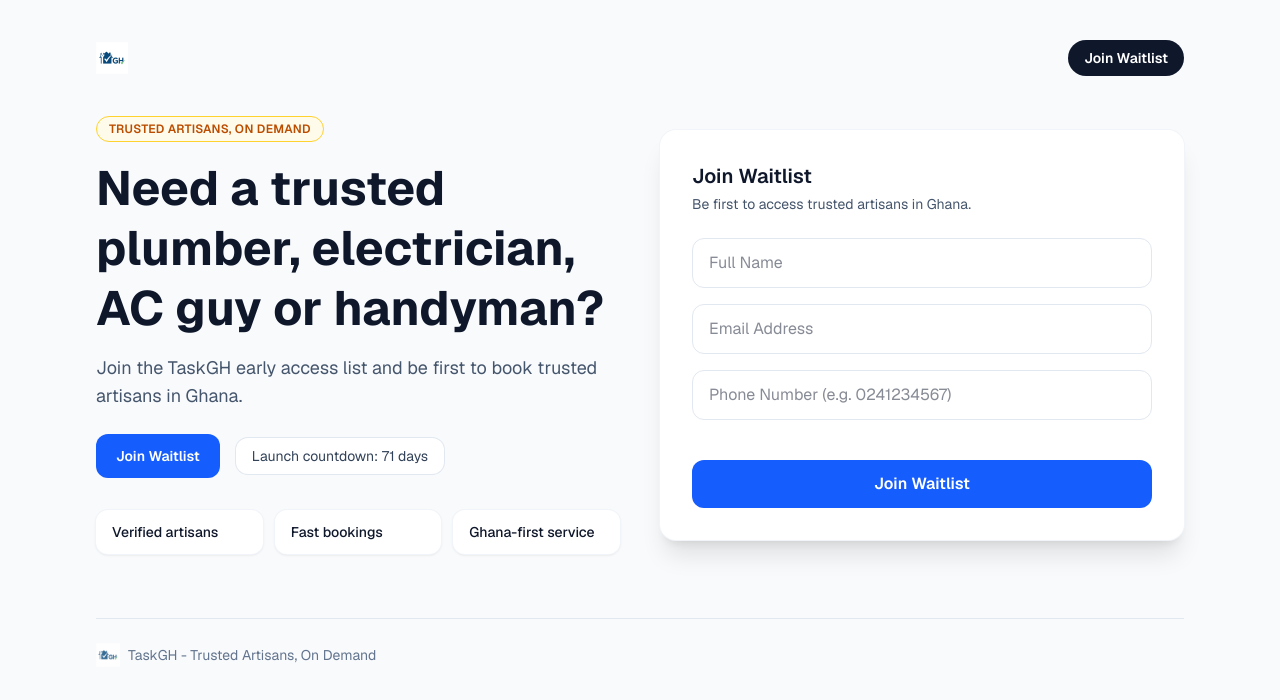
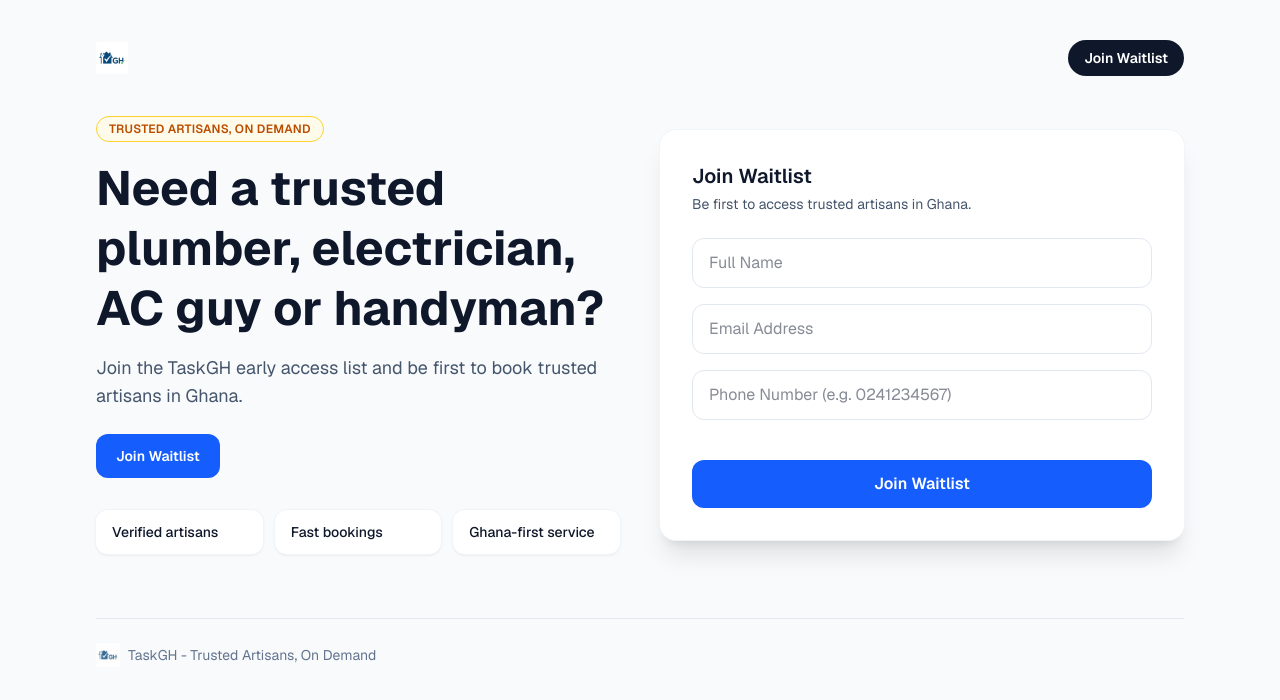
Before and after one commit to jefferyofosu1-cyber/waitlist.taskgh, a Next.js app: page / in a window 1280 px wide. Shown: the top 700 px of the page. Built offline with nearby package versions, Linux system fonts and the light colour scheme; no server answers.

Commit message:
Remove launch countdown component.

```diff
--- a/src/app/page.tsx
+++ b/src/app/page.tsx
@@ -1,5 +1,4 @@
 import Link from "next/link";
-import { Countdown } from "@/components/countdown";
 import { WaitlistForm } from "@/components/waitlist-form";
 
 export default async function Home({
@@ -36,7 +35,6 @@
               <Link href="#join" className="rounded-xl bg-blue-600 px-5 py-3 font-semibold text-white transition hover:bg-blue-500">
                 Join Waitlist
               </Link>
-              <Countdown launchDate="2026-07-01" />
             </div>
             <div className="mt-8 grid gap-3 sm:grid-cols-3">
               <Feature label="Verified artisans" />
--- a/src/components/countdown.tsx
+++ /dev/null
@@ -1,20 +0,0 @@
-"use client";
-
-import { useEffect, useState } from "react";
-
-function getDaysToLaunch(launchDate: string) {
-  return Math.max(1, Math.ceil((new Date(launchDate).getTime() - Date.now()) / (1000 * 60 * 60 * 24)));
-}
-
-export function Countdown({ launchDate }: { launchDate: string }) {
-  const [daysToLaunch, setDaysToLaunch] = useState(() => getDaysToLaunch(launchDate));
-
-  useEffect(() => {
-    const timer = setInterval(() => {
-      setDaysToLaunch(getDaysToLaunch(launchDate));
-    }, 60_000);
-    return () => clearInterval(timer);
-  }, [launchDate]);
-
-  return <span className="rounded-xl bg-white px-4 py-2 text-slate-700 ring-1 ring-slate-200">Launch countdown: {daysToLaunch} days</span>;
-}
```
